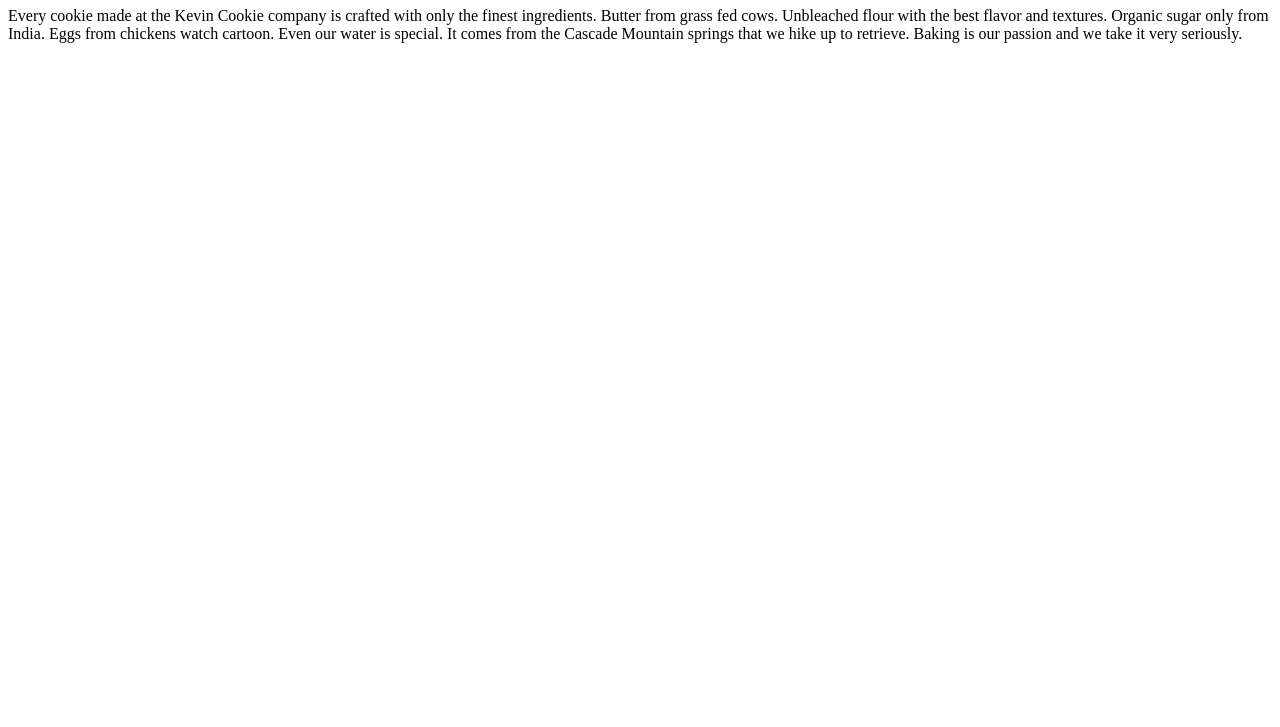
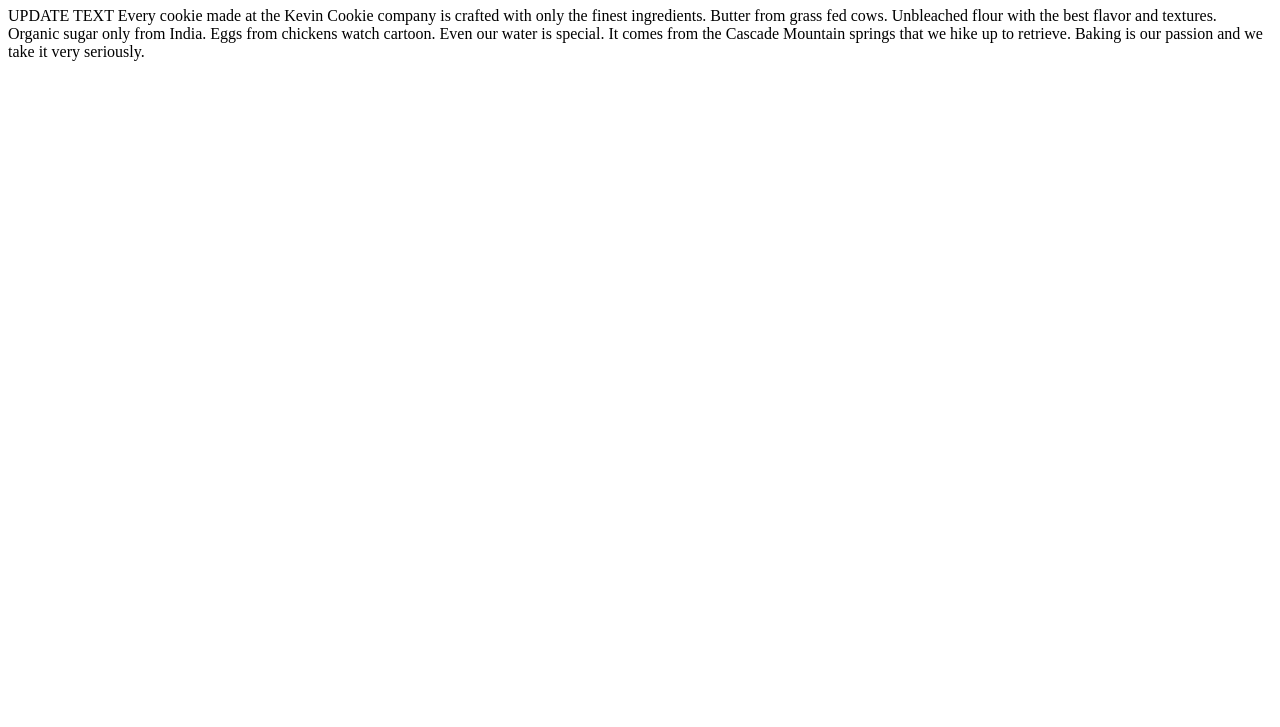
Before and after one commit to billie-sandbox/learnGIT, a plain HTML site: page index.htm in a window 1280 px wide. Shown: the part 73-800 px from the top of the page. Drawn offline with Linux system fonts and the light colour scheme.

Commit message:
update index text

```diff
--- a/index.htm
+++ b/index.htm
@@ -3,7 +3,7 @@
 <body>
 
 <h1>Deliciousness in every bite!</h1>
-<p>Every cookie made at the Kevin Cookie company is crafted with only the finest ingredients. Butter from grass fed cows. Unbleached flour with the best flavor and textures. Organic sugar only from India. Eggs from chickens watch cartoon. Even our water is special. It comes from the Cascade Mountain springs that we hike up to retrieve. Baking is our passion and we take it very seriously.</p>
+<p>UPDATE TEXT Every cookie made at the Kevin Cookie company is crafted with only the finest ingredients. Butter from grass fed cows. Unbleached flour with the best flavor and textures. Organic sugar only from India. Eggs from chickens watch cartoon. Even our water is special. It comes from the Cascade Mountain springs that we hike up to retrieve. Baking is our passion and we take it very seriously.</p>
 
 </body>
 </html>
```
